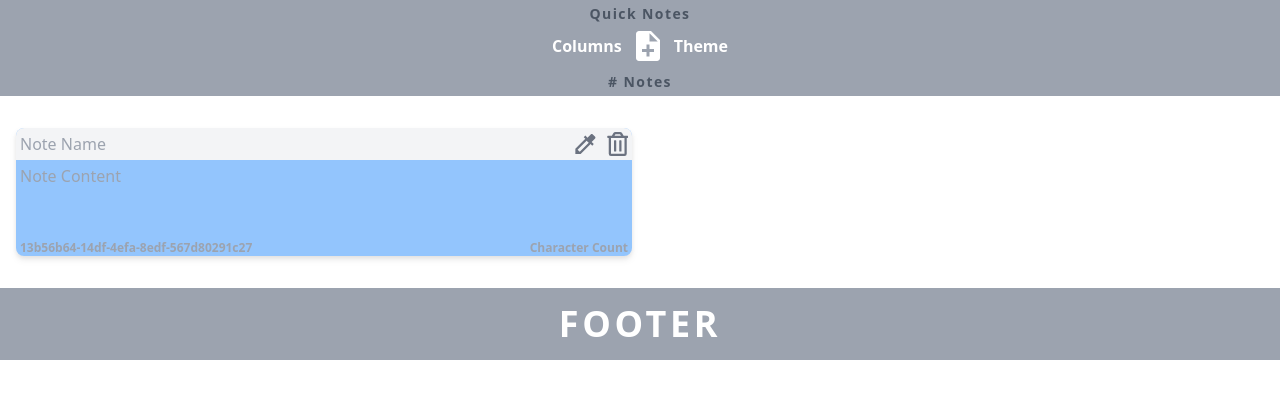
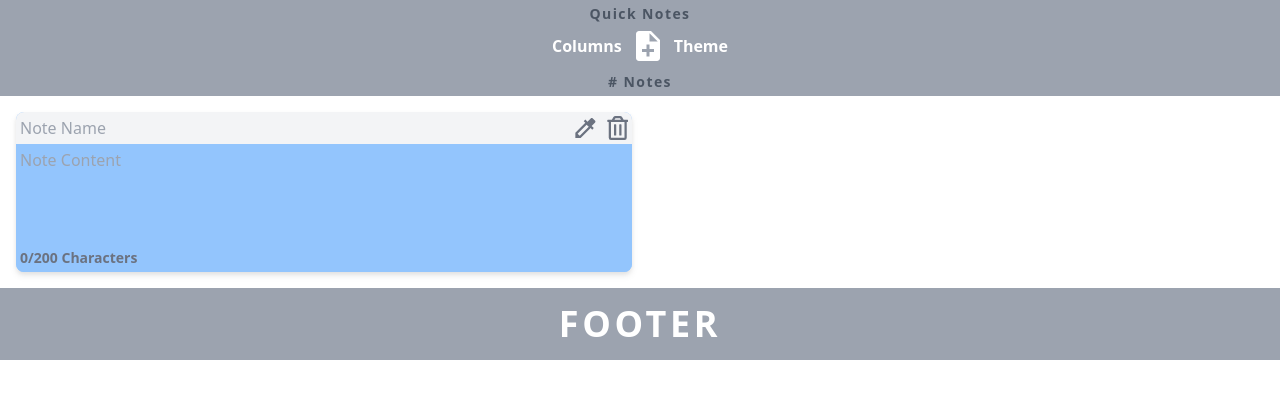
Before and after one commit to csutrick/Quick-Note, a React (Create React App) app: page / in a window 1280 px wide. Both pictures are taken after a click on the button 647 px from the left and 46 px from the top of the page. Shown: the top 398 px of the page. Built offline with nearby package versions, Linux system fonts and the light colour scheme.

Commit message:
Added character count for Note component

```diff
--- a/src/App.js
+++ b/src/App.js
@@ -19,7 +19,7 @@ function App() {
     <main>
       <Navbar setAllNotes={setAllNotes}/>
       {/* Note Container */}
-      <div className='w-full flex flex-col justify-center items-center my-4'>
+      <div className='w-full flex flex-col justify-center items-center'>
         {allNotes.length === 0 ? ( // If theres notes or not
             <div className=''>
               <p className='bg-blue-300 text-2xl font-bold'>No Notes</p>
--- /dev/null
+++ b/src/components/Note/characterCounter.js
@@ -0,0 +1,16 @@
+import React from "react";
+
+const CharacterCounter = ({ noteContent }) => {
+    const characterCount = noteContent.length;
+    const textColor = characterCount >= 200 ? 'text-red-500' : 'text-gray-500';
+
+    return (
+        <div className='absolute bottom-0 left-0 flex flex-row flex-nowrap items-center justify-center'>
+            <p className={`font-bold text-sm pb-1 pl-1 ${textColor}`}>
+                {characterCount}/200 Characters
+            </p>
+        </div>
+    )
+};
+
+export default CharacterCounter;
--- a/src/components/Note/index.js
+++ b/src/components/Note/index.js
@@ -1,10 +1,12 @@
 import React, { useState, useEffect } from "react";
+
+import CharacterCounter from "./characterCounter.js";
+
+import saveTitle from "../../util/saveTitle.js";
+import saveContent from "../../util/saveContent.js";
 
 import { FaRegTrashAlt } from "react-icons/fa";
 import { IoMdColorFilter } from "react-icons/io";
-
-import saveTitle from "../../util/saveTitle.js";
-import saveContent from "../../util/saveContent.js";
 
 const Note = ({ note, setAllNotes }) => {
     const [noteTitle, setNoteTitle] = useState(note.title);
@@ -16,7 +18,7 @@ const Note = ({ note, setAllNotes }) => {
     };
 
     const handleContentChange = (event) => {
-        // Update the local state
+        // Update the local state if true
         setNoteContent(event.target.value);
     };
 
@@ -47,7 +49,7 @@ const Note = ({ note, setAllNotes }) => {
     };
 
     return (
-        <div className='bg-blue-300 relative h-32 flex flex-col items-start rounded-lg transition-all duration-200 ease-in-out
+        <div className='bg-blue-300 relative flex flex-col h-40 items-start rounded-lg transition-all duration-200 ease-in-out
         drop-shadow-md hover:drop-shadow-lg active:drop-shadow-xl hover:scale-[1.01] active:scale-[1.02]'>
             {/* NOTE title */}
             <div className='w-full flex flex-row flex-nowrap items-center bg-gray-100 rounded-t-lg'>
@@ -63,11 +65,8 @@ const Note = ({ note, setAllNotes }) => {
             </div>
             <textarea type="text" placeholder="Note Content"
             value={noteContent} onChange={handleContentChange}
-            className='bg-transparent resize-none w-full h-full rounded-b-lg p-1 outline-none'/>
-            <div className='w-full flex flex-row justify-between'>
-                <h3 className='text-xs font-bold text-gray-400 text-left pl-1'>{note.id}</h3>
-                <h3 className='text-xs font-bold text-gray-400 text-left pr-1'>Character Count</h3>
-            </div>
+            className='bg-blue-300 resize-none w-full h-full rounded-b-lg outline-none p-1'/>
+            <CharacterCounter noteContent={noteContent} />
         </div>
     )
 };
--- a/src/components/SearchBar/index.js
+++ /dev/null
@@ -1,20 +0,0 @@
-import React from "react";
-
-import { FiSearch } from "react-icons/fi";
-
-const SearchBar = () => {
-    return (
-        <section className='w-3/4 h-11 flex flex-row items-center justify-center mb-4 rounded-x-full drop-shadow-md'>
-            {/* User input field */}
-            <input type="text" placeholder="Search Notes"
-            className='h-full w-full rounded-l-full pl-4 text-3xl outline-none bg-gray-100'/>
-            {/* Button to search notes */}
-            <button className='h-full w-24 flex items-center justify-center rounded-r-full
-            bg-blue-300'>
-                <FiSearch className='text-3xl text-white'/>
-            </button>
-        </section>
-    )
-};
-
-export default SearchBar;
```
